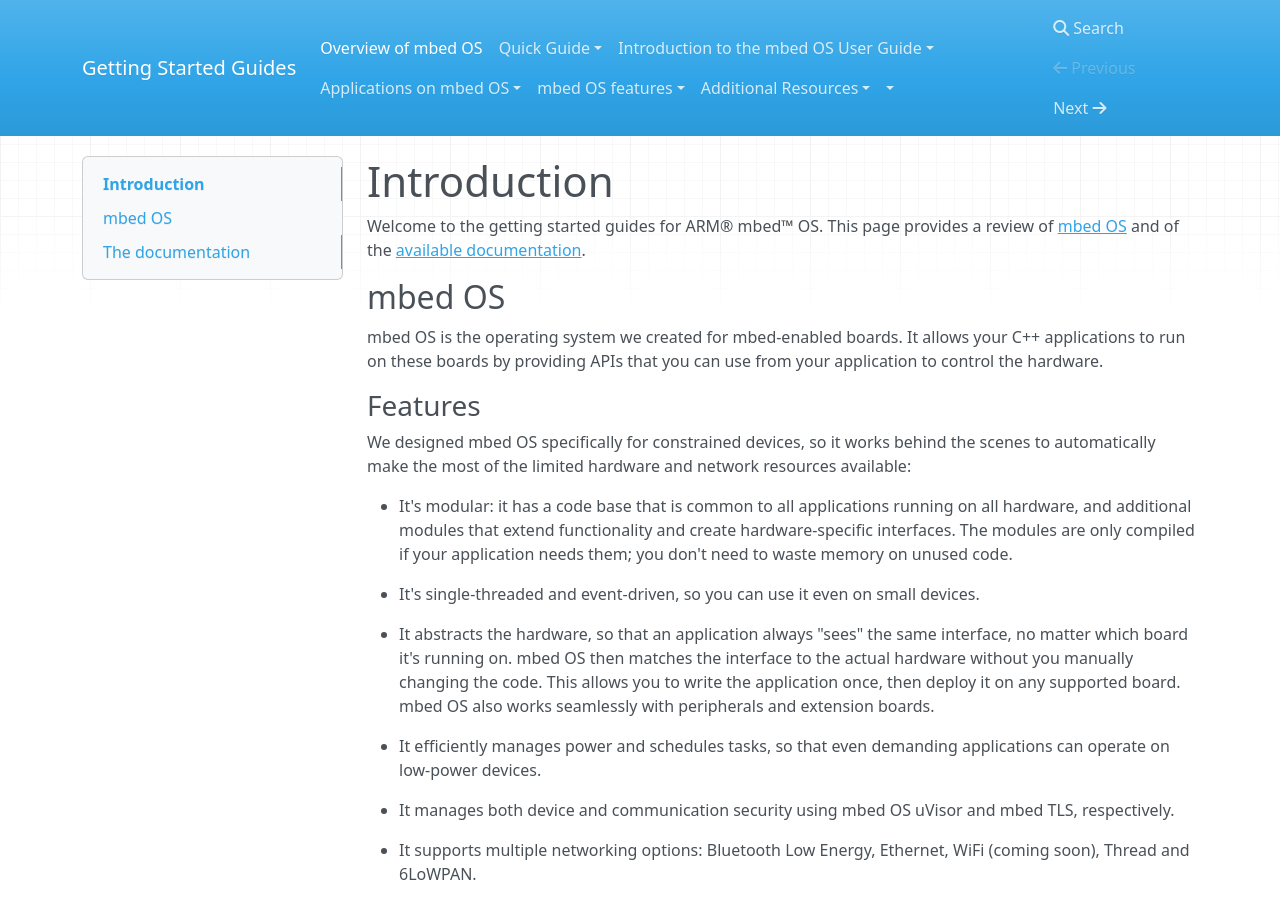
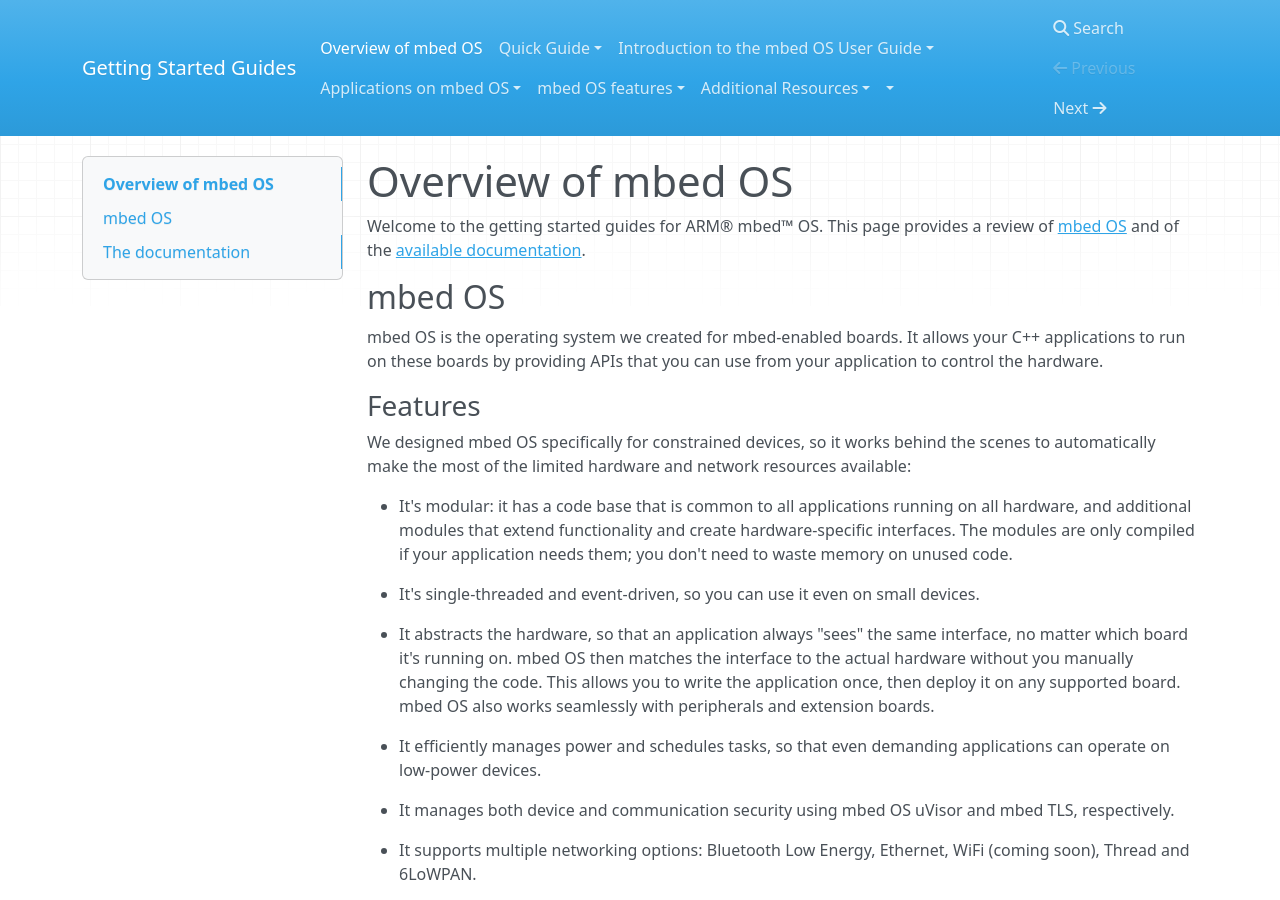
Before and after one commit to ARMmbed/GettingStartedmbedOS, an MkDocs documentation site: the page built from Docs/index.md, in a window 1280 px wide and 900 px high. Built offline with MkDocs 1.6.1, drawn with Linux system fonts in a browser that asks for light colours; nearby versions of some CDN libraries; old or Windows-style settings are respelled for this version of MkDocs.

Commit message:
Changing names

```diff
--- a/Docs/index.md
+++ b/Docs/index.md
@@ -1,4 +1,4 @@
-# Introduction
+# Overview of mbed OS
 
 Welcome to the getting started guides for ARM® mbed™ OS. This page provides a review of [mbed OS](#mbed-os) and of the [available documentation](#the-documentation).
 
```
